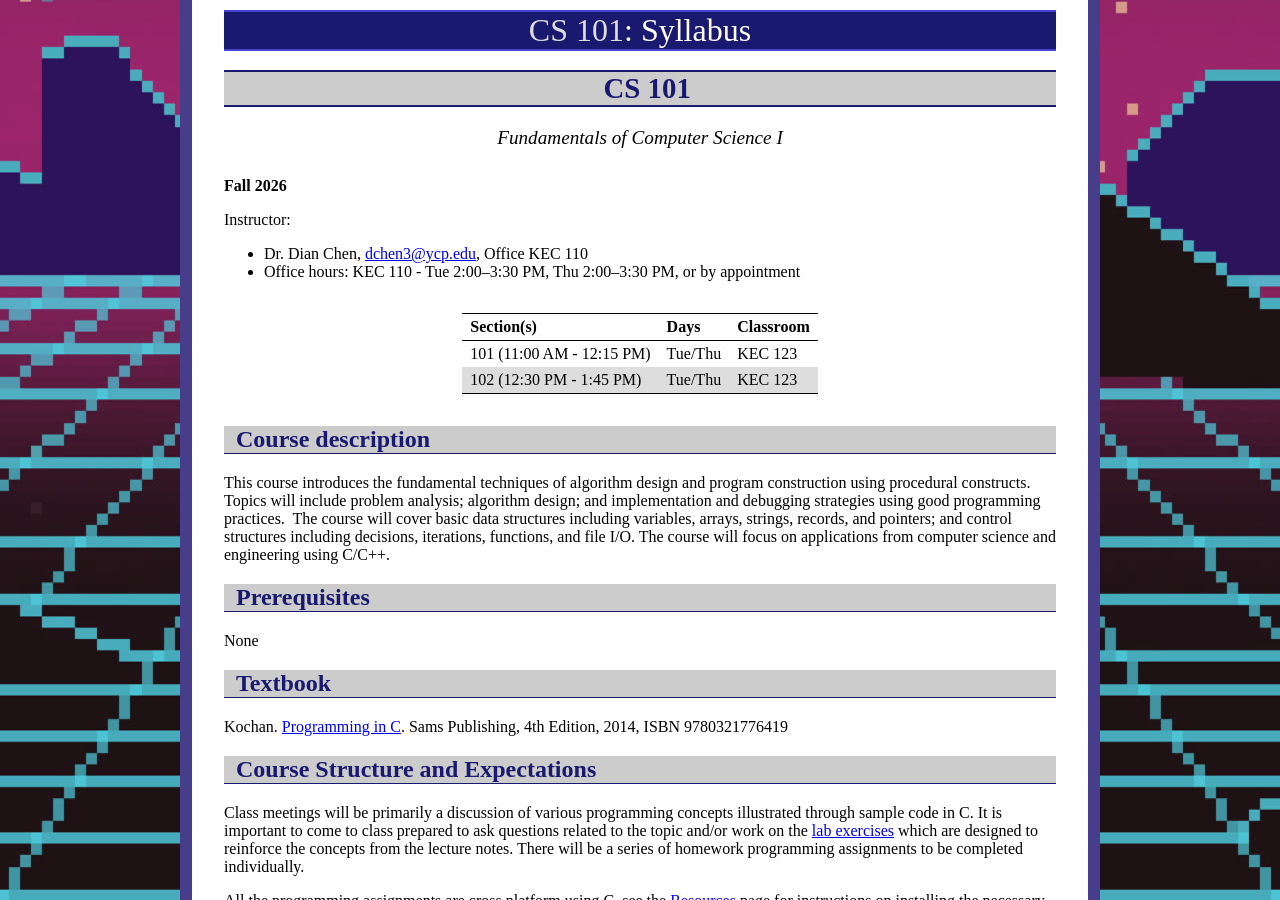
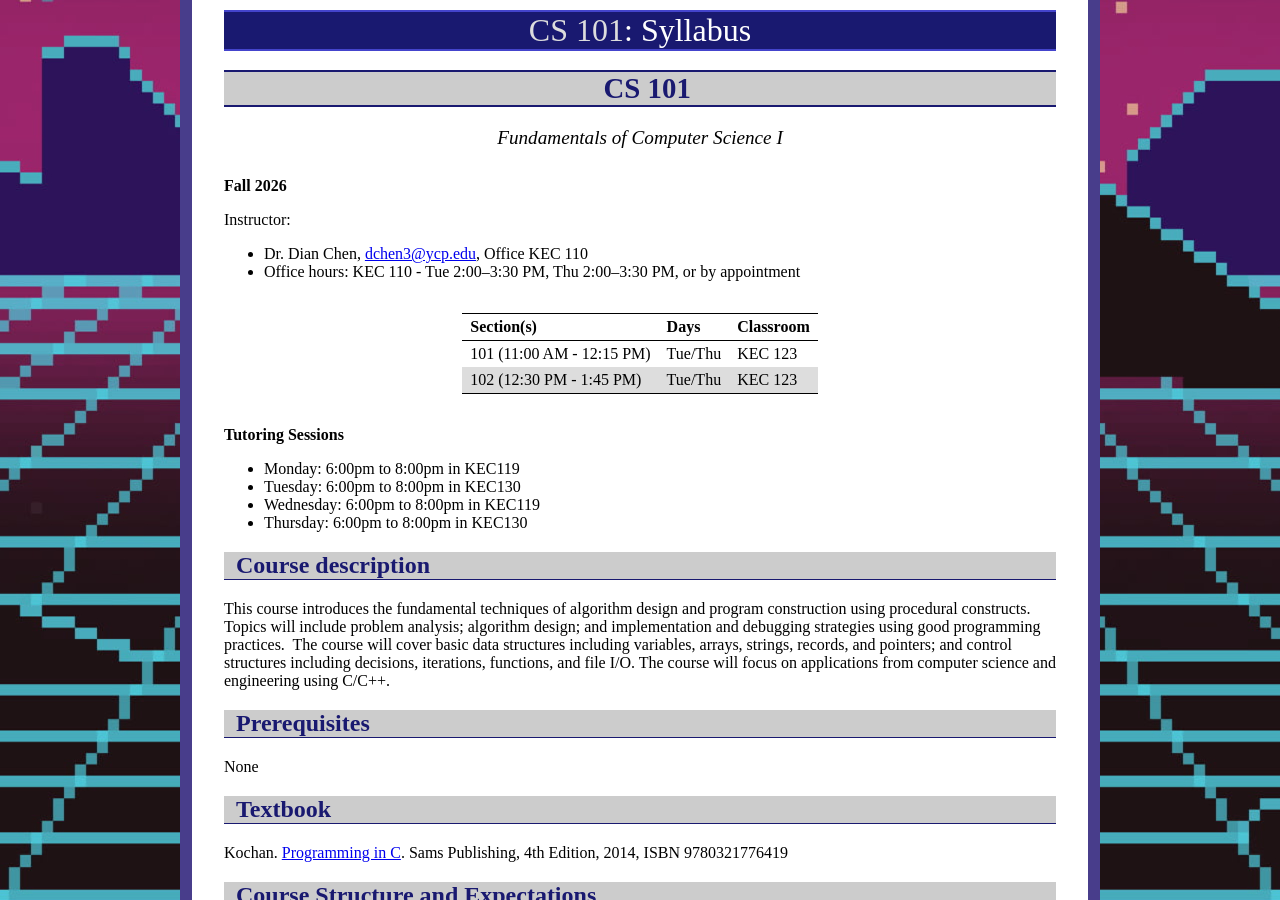
Before and after one commit to ycpcs/cs101-fall2026, a Jekyll site: the page built from syllabus.md, in a window 1280 px wide and 900 px high. Built offline with Jekyll 4.4.1, drawn with Linux system fonts in a browser that asks for light colours.

Commit message:
Update syllabus.md

```diff
--- a/syllabus.md
+++ b/syllabus.md
@@ -18,6 +18,14 @@ Instructor:
 > ---------- | ------------ | ------------
 > 101 (11:00 AM - 12:15 PM) | Tue/Thu | KEC 123
 > 102 (12:30 PM - 1:45 PM) | Tue/Thu | KEC 123
+
+
+**Tutoring Sessions**
+
+- Monday: 6:00pm to 8:00pm in KEC119
+- Tuesday: 6:00pm to 8:00pm in KEC130
+- Wednesday: 6:00pm to 8:00pm in KEC119
+- Thursday: 6:00pm to 8:00pm in KEC130
 
 Course description
 ------------------
```
